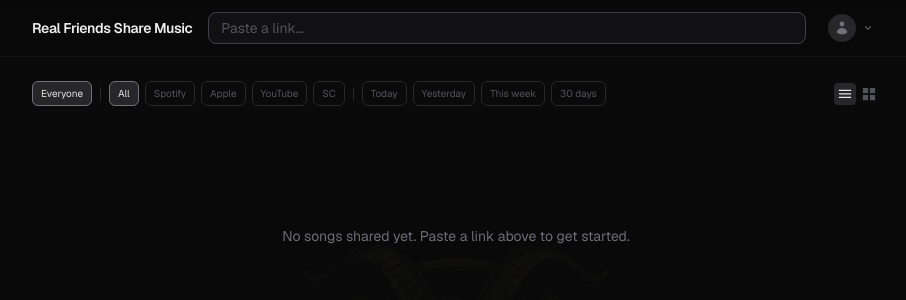
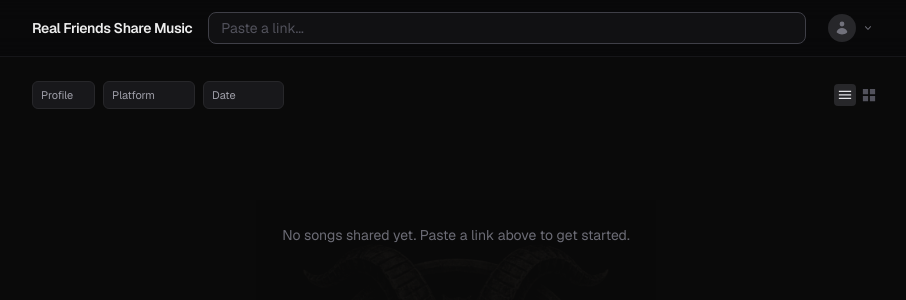
Before and after one commit to mattdrgonzales/song-converter, a Next.js app: page / in a window 1280 px wide. Shown: the top 300 px of the page, without its empty margins (184-1090 px from the left). Built offline with nearby package versions, Linux system fonts and the light colour scheme.

Commit message:
fix: replace chip filters with compact dropdowns (Profile, Platform, Date)

```diff
--- a/src/app/page.tsx
+++ b/src/app/page.tsx
@@ -85,9 +85,6 @@ function SourceTag({ song }: { song: RecentSong }) {
   return null;
 }
 
-const FILTER_CHIP = "text-[10px] px-2 py-1 rounded-md cursor-pointer transition-all border whitespace-nowrap";
-const CHIP_ACTIVE = "border-zinc-500 text-zinc-200 bg-zinc-800";
-const CHIP_INACTIVE = "border-zinc-800 text-zinc-600 hover:text-zinc-400 hover:border-zinc-600";
 
 // --- Crop helper ---
 
@@ -403,42 +400,33 @@ export default function Home() {
       {/* Song list */}
       <div className="flex-1 max-w-4xl mx-auto w-full px-4 md:px-6 py-6">
         {/* Filter bar */}
-        <div className="flex items-center gap-1.5 mb-5 overflow-x-auto scrollbar-hide pb-1">
-          {/* People chips */}
-          <button type="button" onClick={() => applyFilter("", filterPlatform)} className={`${FILTER_CHIP} ${!filterSubmitter ? CHIP_ACTIVE : CHIP_INACTIVE}`}>Everyone</button>
-          {profiles.map((p) => (
-            <button key={p.name} type="button" onClick={() => applyFilter(filterSubmitter === p.name ? "" : p.name, filterPlatform)} className={`${FILTER_CHIP} ${filterSubmitter === p.name ? CHIP_ACTIVE : CHIP_INACTIVE}`}>{p.name}</button>
-          ))}
+        <div className="flex items-center gap-2 mb-5">
+          <select value={filterSubmitter} onChange={(e) => applyFilter(e.target.value, filterPlatform)} className="h-7 pl-2 pr-5 rounded-md border border-zinc-800 bg-zinc-900 text-[11px] text-zinc-400 outline-none cursor-pointer appearance-none focus:border-zinc-600 transition-colors">
+            <option value="">Profile</option>
+            {profiles.map((p) => <option key={p.name} value={p.name}>{p.name}</option>)}
+          </select>
 
-          <div className="w-px h-3.5 bg-zinc-800 shrink-0 mx-0.5" />
+          <select value={filterPlatform} onChange={(e) => applyFilter(filterSubmitter, e.target.value)} className="h-7 pl-2 pr-5 rounded-md border border-zinc-800 bg-zinc-900 text-[11px] text-zinc-400 outline-none cursor-pointer appearance-none focus:border-zinc-600 transition-colors">
+            <option value="">Platform</option>
+            <option value="spotify">Spotify</option>
+            <option value="apple">Apple Music</option>
+            <option value="youtube">YouTube</option>
+            <option value="soundcloud">SoundCloud</option>
+          </select>
 
-          {/* Platform chips */}
-          <button type="button" onClick={() => applyFilter(filterSubmitter, "")} className={`${FILTER_CHIP} ${!filterPlatform ? CHIP_ACTIVE : CHIP_INACTIVE}`}>All</button>
-          {[{ val: "spotify", label: "Spotify" }, { val: "apple", label: "Apple" }, { val: "youtube", label: "YouTube" }, { val: "soundcloud", label: "SC" }].map(({ val, label }) => (
-            <button key={val} type="button" onClick={() => applyFilter(filterSubmitter, filterPlatform === val ? "" : val)} className={`${FILTER_CHIP} ${filterPlatform === val ? CHIP_ACTIVE : CHIP_INACTIVE}`}>{label}</button>
-          ))}
-
-          <div className="w-px h-3.5 bg-zinc-800 shrink-0 mx-0.5" />
-
-          {/* Date chips */}
-          {DATE_PRESETS.map((preset) => (
-            <button key={preset.label} type="button" onClick={() => applyFilter(filterSubmitter, filterPlatform, filterDays === preset.days ? null : preset.days)}
-              className={`${FILTER_CHIP} ${filterDays === preset.days ? CHIP_ACTIVE : CHIP_INACTIVE}`}>
-              {preset.label}
-            </button>
-          ))}
+          <select value={filterDays === null ? "" : String(filterDays)} onChange={(e) => { const v = e.target.value; applyFilter(filterSubmitter, filterPlatform, v === "" ? null : Number(v)); }} className="h-7 pl-2 pr-5 rounded-md border border-zinc-800 bg-zinc-900 text-[11px] text-zinc-400 outline-none cursor-pointer appearance-none focus:border-zinc-600 transition-colors">
+            <option value="">Date</option>
+            {DATE_PRESETS.map((p) => <option key={p.label} value={String(p.days)}>{p.label}</option>)}
+          </select>
 
           {hasFilters && (
-            <>
-              <div className="w-px h-3.5 bg-zinc-800 shrink-0 mx-0.5" />
-              <button type="button" onClick={() => { setFilterSubmitter(""); setFilterPlatform(""); setFilterDays(null); applyFilter("", "", null); }} className="text-[10px] text-zinc-500 hover:text-zinc-300 cursor-pointer transition-colors whitespace-nowrap">
-                Clear
-              </button>
-            </>
+            <button type="button" onClick={() => { setFilterSubmitter(""); setFilterPlatform(""); setFilterDays(null); applyFilter("", "", null); }} className="text-[10px] text-zinc-500 hover:text-zinc-300 cursor-pointer transition-colors">
+              Clear
+            </button>
           )}
 
           {/* View toggle */}
-          <div className="flex items-center gap-0.5 ml-auto shrink-0 pl-2">
+          <div className="flex items-center gap-0.5 ml-auto shrink-0">
             <button type="button" onClick={() => setViewMode("table")} className={`p-1 rounded cursor-pointer transition-colors ${viewMode === "table" ? "bg-zinc-800 text-zinc-200" : "text-zinc-600 hover:text-zinc-400"}`} title="Table view">
               <svg viewBox="0 0 16 16" fill="currentColor" className="w-3.5 h-3.5"><path d="M1 3h14v1.5H1zm0 4h14v1.5H1zm0 4h14v1.5H1z" /></svg>
             </button>
```
